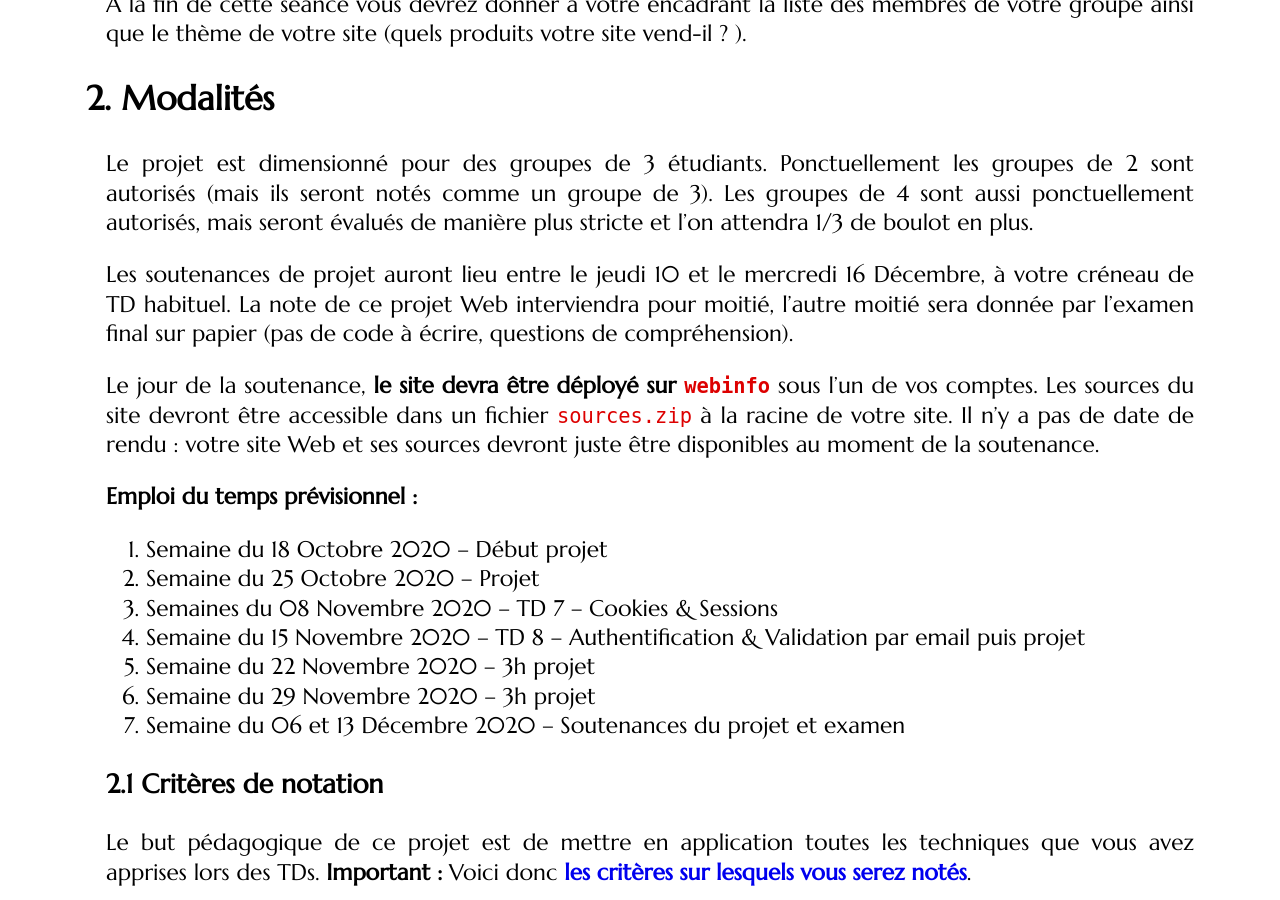
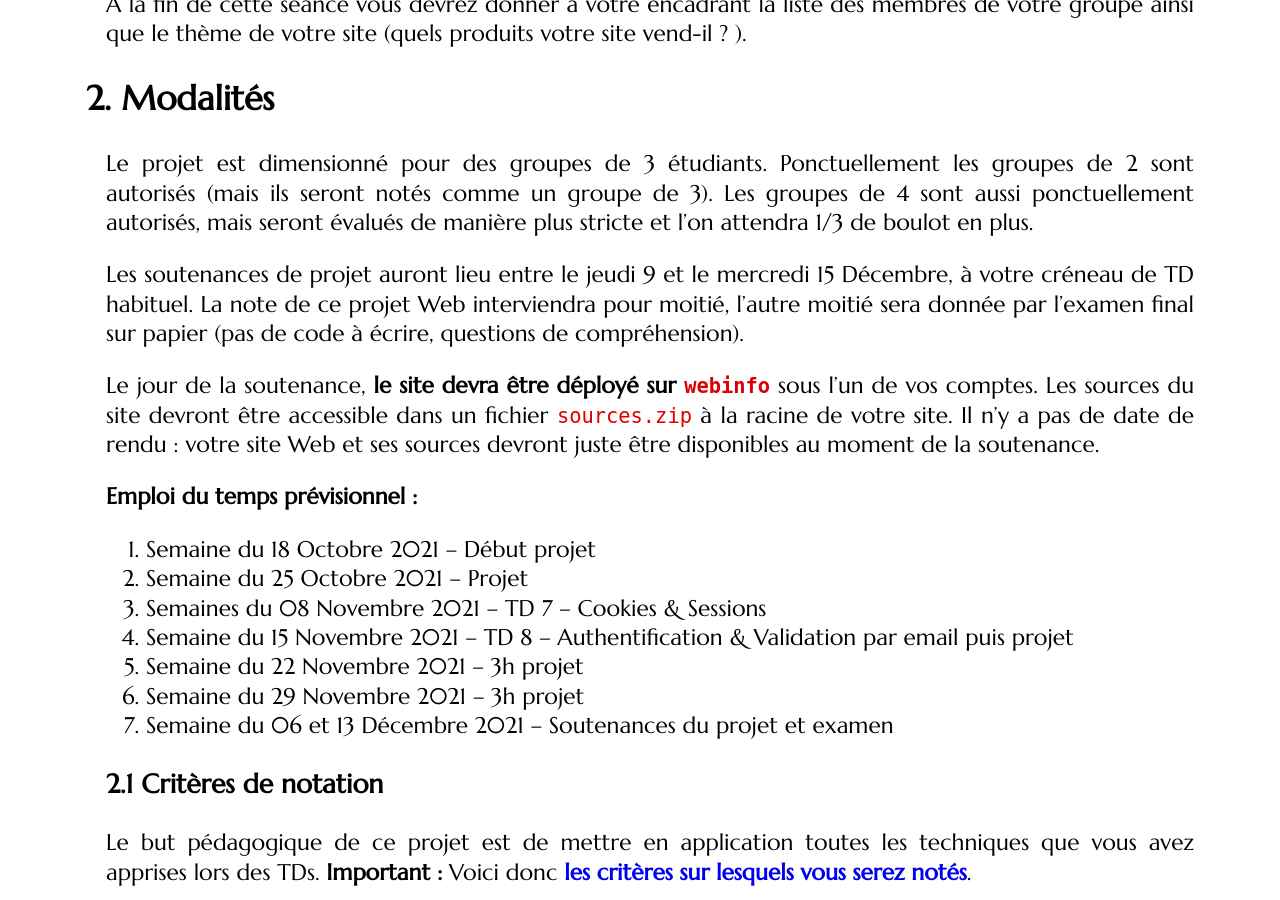
Before and after one commit to romainlebreton/R3.01-DeveloppementWeb, a Jekyll site: the page built from projet.md, in a window 1280 px wide and 900 px high, scrolled down 395 px. Built offline with Jekyll 4.4.1, drawn with Linux system fonts in a browser that asks for light colours; some web fonts are replaced.

Commit message:
màj dates

```diff
--- a/projet.md
+++ b/projet.md
@@ -23,7 +23,7 @@ groupes de 2 sont autorisés (mais ils seront notés comme un groupe de 3).  Les
 groupes de 4 sont aussi ponctuellement autorisés, mais seront évalués de manière
 plus stricte et l'on attendra 1/3 de boulot en plus.
 
-Les soutenances de projet auront lieu entre le jeudi 10 et le mercredi 16
+Les soutenances de projet auront lieu entre le jeudi 9 et le mercredi 15
 Décembre, à votre créneau de TD habituel.  La note de ce projet Web interviendra
 pour moitié, l'autre moitié sera donnée par l'examen final sur papier (pas de
 code à écrire, questions de compréhension).
@@ -36,14 +36,14 @@ soutenance.
 
 **Emploi du temps prévisionnel :**
 
-1. Semaine du 18 Octobre 2020 --  Début projet
-1. Semaine du 25 Octobre 2020 -- Projet
-1. Semaines du 08 Novembre 2020 --  TD 7 -- Cookies & Sessions
-1. Semaine du 15 Novembre 2020 -- TD 8 -- Authentification & Validation par email
+1. Semaine du 18 Octobre 2021 --  Début projet
+1. Semaine du 25 Octobre 2021 -- Projet
+1. Semaines du 08 Novembre 2021 --  TD 7 -- Cookies & Sessions
+1. Semaine du 15 Novembre 2021 -- TD 8 -- Authentification & Validation par email
    puis projet
-1. Semaine du 22 Novembre 2020 -- 3h projet
-1. Semaine du 29 Novembre 2020 -- 3h projet
-1. Semaine du 06 et 13 Décembre 2020 -- Soutenances du projet et examen
+1. Semaine du 22 Novembre 2021 -- 3h projet
+1. Semaine du 29 Novembre 2021 -- 3h projet
+1. Semaine du 06 et 13 Décembre 2021 -- Soutenances du projet et examen
 
 
 ### Critères de notation
```
